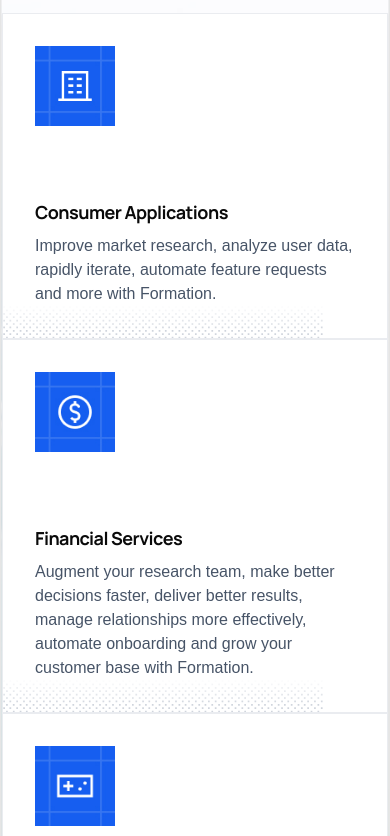
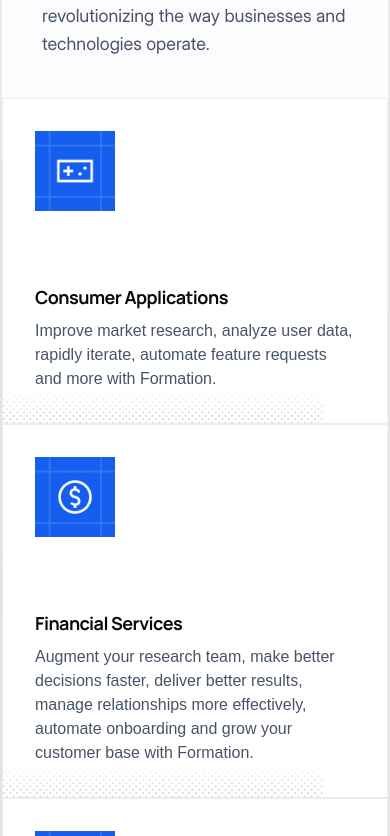
Before and after one commit to formthefog/formation.cloud, a Next.js app: page / in a window 390 px wide. Shown: the part 4908-5744 px from the top of the page. Built offline with nearby package versions, Linux system fonts and the light colour scheme; what tailwindcss-inner-border would draw is missing.

Commit message:
more mobile

```diff
--- a/components/HeroSection.tsx
+++ b/components/HeroSection.tsx
@@ -11,7 +11,7 @@ const HeroSection = ({ title, subtitle, buttonText }: { title: string[]; subtitl
 
   return (
     <section
-      className="relative w-full h-[55vh] md:h-[85vh] bg-cover bg-top md:bg-center bg-no-repeat"
+      className="relative w-full h-[65vh] md:h-[85vh] bg-cover bg-top md:bg-center bg-no-repeat"
       style={{ backgroundImage: "url('/fog.jpg')" }}
     >
       <div className="relative w-full z-10 container mx-auto max-w-[1280px] px-6 py-8 md:py-16 text-center border-l border-r h-full border-black flex flex-col items-center justify-center border-opacity-[0.05]">
@@ -24,7 +24,7 @@ const HeroSection = ({ title, subtitle, buttonText }: { title: string[]; subtitl
           <p className="mt-4 max-w-[297px] tracking-[-0.01em] leading-[28px] md:max-w-[654px] text-[18px] md:text-[20px] font-inter text-gray-700">
             {subtitle}
           </p>
-          <div className="mt-8">
+          <div className="mt-8 ">
             <Button
               size="lg"
               className="button-with-gradient"
@@ -35,7 +35,7 @@ const HeroSection = ({ title, subtitle, buttonText }: { title: string[]; subtitl
           </div>
         </div>
       </div>
-      <div className="md:-mt-24 w-full max-w-[1280px] m-auto">
+      <div className="md:-mt-24  w-full max-w-[1280px] m-auto">
         <BackedBy />
       </div>
     </section>
--- a/lib/contentArray.tsx
+++ b/lib/contentArray.tsx
@@ -52,7 +52,7 @@ export const content = [
         "Explore how Formation is revolutionizing the way businesses and technologies operate.",
       useCases: [
         {
-          icon: "/smart-city.jpg",
+          icon: "/ar-game.jpg",
           title: "Consumer Applications",
           description:
             "Improve market research, analyze user data, rapidly iterate, automate feature requests and more with Formation.",
@@ -64,7 +64,7 @@ export const content = [
             "Augment your research team, make better decisions faster, deliver better results, manage relationships more effectively, automate onboarding and grow your customer base with Formation.",
         },
         {
-          icon: "/ar-game.jpg",
+          icon: "/smart-city.jpg",
           title: "Smart Businesses",
           description:
             "Small business is smart business, you no longer need a massive team to scale. Enhance profitability, reduce inefficiencies, and grow your sales with Formation",
```
